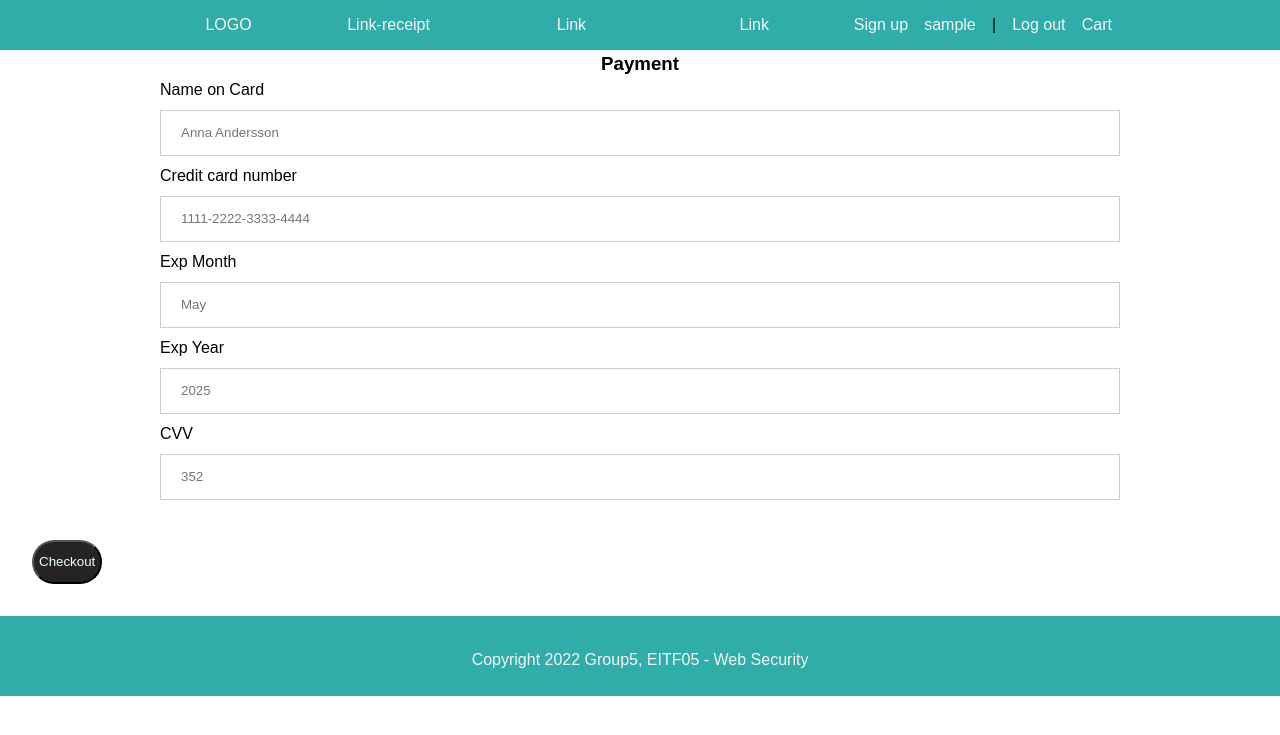
After one commit to LarsBreum/web-security, a PHP site: page /payment.php in a window 1280 px wide. The commit adds this page. Shown: the top 735 px of the page. Run offline with PHP 8.4, Linux system fonts and the light colour scheme; the visitor is signed in with stand-in values (Sample User, id 1).

Commit message:
Added Payment, changed receipt

```diff
--- a/header.php
+++ b/header.php
@@ -25,7 +25,7 @@
         <meta name="viewport" content="width=device-width, initial-scale=1">
         <link rel="stylesheet"
           href="https://fonts.googleapis.com/css2?family=Roboto">
-        <link rel="stylesheet" href="css/main.css">
+        <link rel="stylesheet" href="./webshop/style.css">
     </head>
     <body>
         <div class="main-container">
@@ -34,7 +34,7 @@
         <div class="navLeft"><a href="index.php">LOGO</a></div>
         <nav class="navCenter">
           <ul>
-            <li><a href="#">Link</a></li>
+            <li><a href="./receipt.php">Link-receipt</a></li>
           </ul>
 
           <ul>
--- a/index.php
+++ b/index.php
@@ -2,6 +2,6 @@
 <?php
     include 'header.php';
     include 'home.php';
-    include 'receipt.php';
+
     include "footer.php";
 ?>
--- /dev/null
+++ b/payment.php
@@ -0,0 +1,33 @@
+<?php
+include 'header.php';
+?>
+<php echo <form action="/action_page.php">
+
+    <article class="paymentContainer ">
+
+
+
+        <h3>Payment</h3>
+
+        <label for="name">Name on Card</label>
+        <input type="text" id="name" name="cardname" placeholder="Anna Andersson">
+        <label for="cardnum">Credit card number</label>
+        <input type="text" id="cardnum" name="cardnr" placeholder="1111-2222-3333-4444">
+        <label for="expmonth">Exp Month</label>
+        <input type="text" id="expmonth" name="exp month" placeholder="May">
+
+        <label for="expyear">Exp Year</label>
+        <input type="text" id="expyear" name="expyear" placeholder="2025">
+        <label for="cvv">CVV</label>
+        <input type="text" id="cvv" name="cvv" placeholder="352">
+
+
+    </article>
+
+    <input type="submit" value="Checkout" class="btn">
+    </form>
+
+</php>
+<?php
+include "footer.php";
+?>
--- a/webshop/style.css
+++ b/webshop/style.css
@@ -272,18 +272,31 @@ button:hover {
   background: #000;
 }
 
-.receiptContainer {
+.receiptContainer{
   width: 960px;
   margin: 0 auto;
   display: flex;
+  flex-direction: column;
+  gap: 1rem;
+
 }
+.info{
+  display: flex;
+  justify-content: space-between;
+  width: 100%;
+  text-align: left;
 
+}
+.infoUser{
+  display: flex;
+  flex-direction: column;
+}
 /* TABLE */
 table {
   font-family: arial, sans-serif;
   border-collapse: collapse;
   width: 100%;
-  background: #000;
+
 
 }
 
@@ -312,3 +325,9 @@ tr:nth-child(even) {
 
 
 }
+/* PAYMENT  */
+.paymentContainer{
+  display: flex;
+  flex-direction: column;
+  max-width: 960px;
+}
```
Also changed, not shown: receipt.php (+29 -7 lines).
